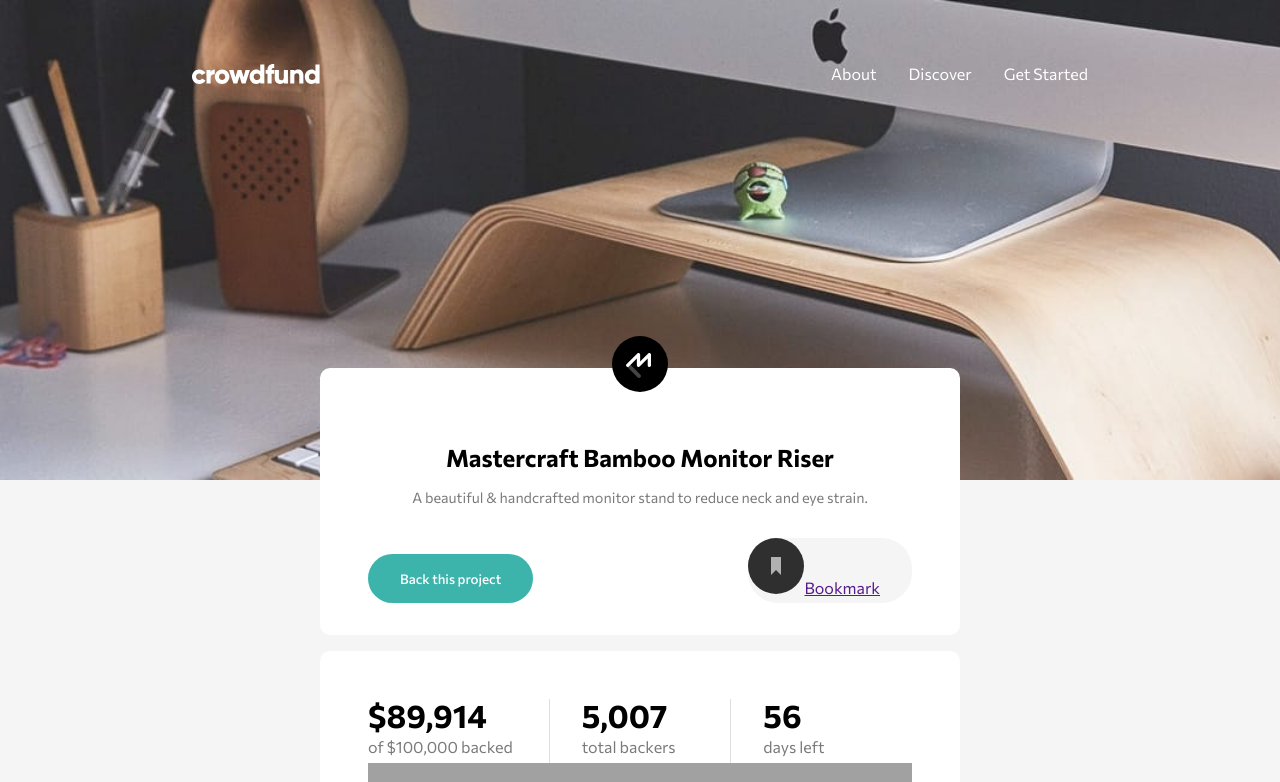
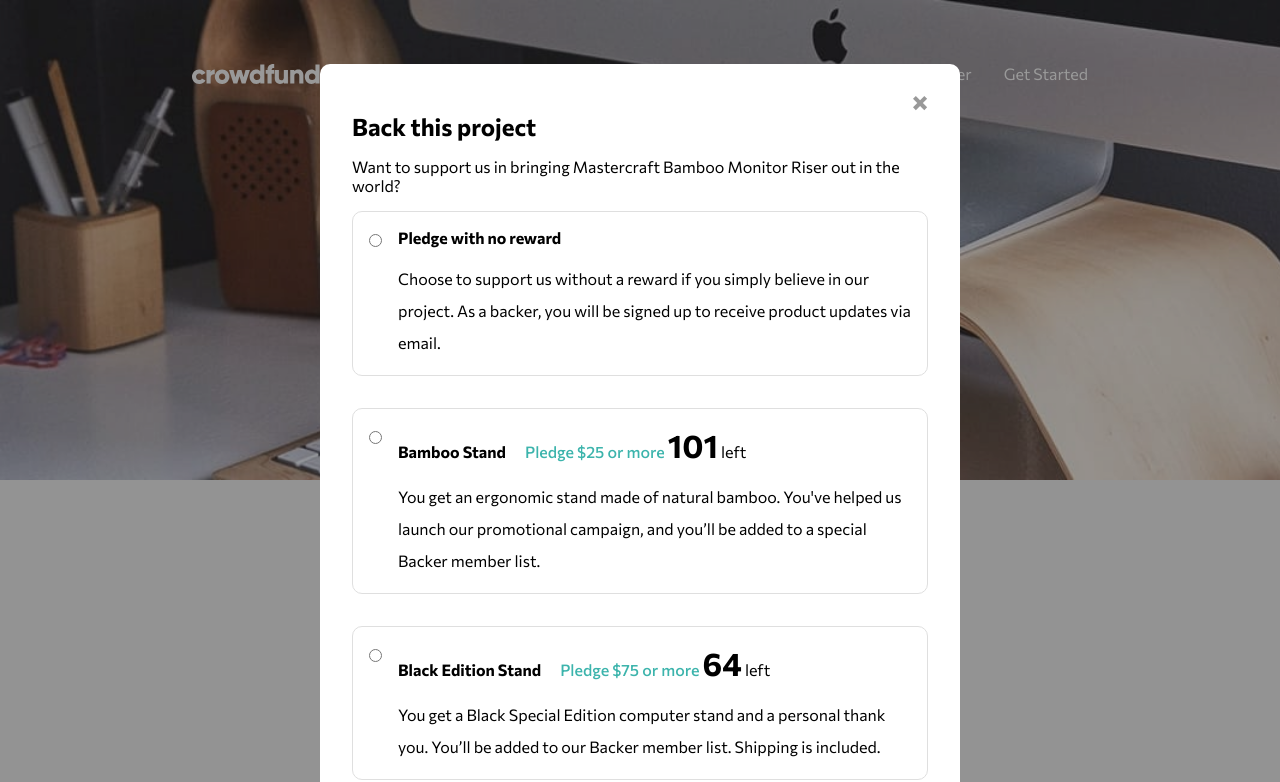
Before and after one commit to JulianIfesiokwu/Crowdfunding-Product-Page, a plain HTML site: page index.html in a window 1280 px wide. Both pictures are taken after a click on the button "Back this project". Shown: the top 782 px of the page. Drawn offline with Linux system fonts and the light colour scheme.

Commit message:
improved upon modal functionality, open and close modal working, now working on second modal

```diff
--- a/index.html
+++ b/index.html
@@ -149,11 +149,7 @@
 
 
   </div>
-
-
-
-
-
+    <div id="my-modal" class="modal">
       <!-- Selection Modal Start -->
       <div id="selection-modal">
         <div class="selection-header">
@@ -228,8 +224,12 @@
 
       </div>
 
+
+    </div>
+
+
+    <div id="thank-you" class="modal">
       <!-- Success Modal -->
-
       <div id="success-modal">
         <img class="ok-checkmark" src="./images/icon-check.svg" alt="">
         <h2>Thanks for your support!</h2>
@@ -237,12 +237,7 @@
           an email once our campaign is completed.</p>
         <button class="cta">Got it!</button>
       </div>
-
-
-
-
-
-
+    </div>
 
 
 
--- a/scripts/main.js
+++ b/scripts/main.js
@@ -1,7 +1,10 @@
 const totalContributed = document.querySelector('#total-contributed');
 const slider = document.querySelector('#mySlider');
 const selectionModal = document.querySelector('#selection-modal');
+const successModal = document.querySelector('#thank-you')
+const closeBtn = document.querySelector('.close-selection-modal');
 const supportProject = document.querySelector('#select-project');
+const myModal = document.getElementById('my-modal');
 
 // Functions
 
@@ -19,10 +22,21 @@ function thousands_separators(num) {
 }
 
 function openSelectionModal() {
-    // selectionModal.style.display = 'block';
-    console.log('ass')
+    myModal.style.display = 'block';
+
+    // stop body from moving and remove scrollbars
+    document.querySelector("body").style.overflow = 'hidden';
+}
+
+// closes the selection modal
+function closeSelectionModal() {
+    myModal.style.display = 'none';
+
+    // Enables overflow on body
+    document.querySelector("body").style.overflow = 'visible';
 }
 
 
 // Event Listeners
-supportProject.addEventListener('click', openSelectionModal)
+supportProject.addEventListener('click', openSelectionModal);
+closeBtn.addEventListener('click', closeSelectionModal)
--- a/stylesheets/main.css
+++ b/stylesheets/main.css
@@ -101,13 +101,16 @@ h1 {
 
 .bookmark-icon {
     color: var(--dark-cyan);
+    vertical-align: middle;
+    width: 50px;
+    height: 50px;
 }
 
 .bookmark {
     border-radius: 30px;
     border: none;
     background-color: whitesmoke;
-    padding: 0 1rem 0 0;
+    padding: 0 0.5rem 0 0.5rem;
     cursor: pointer;
 }
 
@@ -219,7 +222,6 @@ h2 {
     border-radius: 10px;
     padding: 1rem;
     margin-bottom: 1rem;
-    cursor: pointer;
 }
 
 .product-header {
@@ -260,16 +262,27 @@ h2 {
 
 /* Selection Modal */
 #selection-modal {
-    margin: 15% auto;
+    margin: 5% auto;
     width: 50%;
     display: flex;
     flex-direction: column;
     padding: 2rem 0;
+    border-radius: 10px;
+    background-color: #FFF;
 }
 
 .selection-header {
     width: 90%;
     margin: 0 auto;
+}
+
+.close-selection-modal {
+    float: right;
+    cursor: pointer;
+}
+
+.close-selection-modal:hover {
+    background-color: var(--black);
 }
 
 .selection-header h2 {
@@ -294,6 +307,10 @@ h2 {
 
 .pledge-header {
     margin-right: 1rem;
+}
+
+.pledge-summary label:hover {
+    color: var(--moderate-cyan);
 }
 
 .big {
```
Lines whose indentation alone changed are shown as unchanged.
